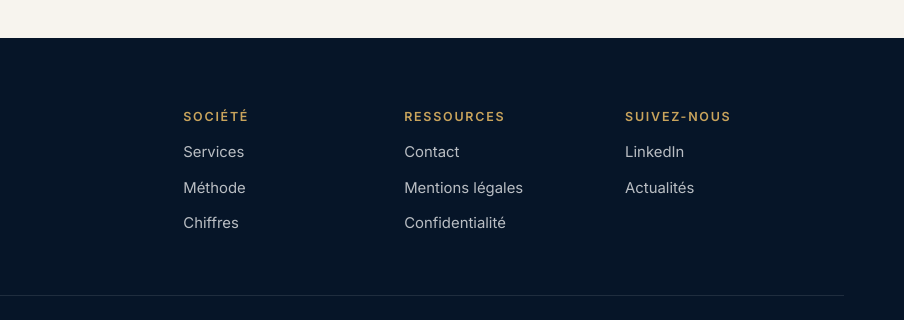
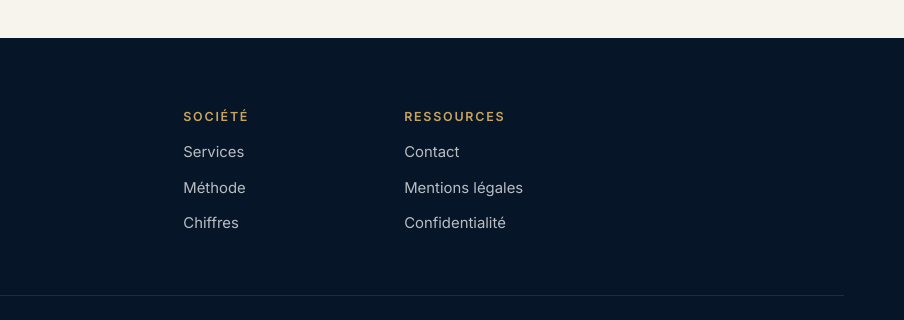
Before and after one commit to sdcinvest/sdcinvest-web, a plain HTML site: page index.html in a window 1280 px wide. Shown: the part 4179-4499 px from the top of the page, 376-1280 px from the left. Drawn offline with nearby package versions, Linux system fonts and the light colour scheme.

Commit message:
Footer : suppression du bloc Suivez-nous (LinkedIn / Actualités)

```diff
--- a/index.html
+++ b/index.html
@@ -248,11 +248,6 @@
           <a href="mentions-legales.html">Mentions légales</a>
           <a href="mentions-legales.html#confidentialite">Confidentialité</a>
         </div>
-        <div>
-          <h4>Suivez-nous</h4>
-          <a href="#">LinkedIn</a>
-          <a href="#">Actualités</a>
-        </div>
       </nav>
     </div>
     <div class="container footer-bottom">
```
